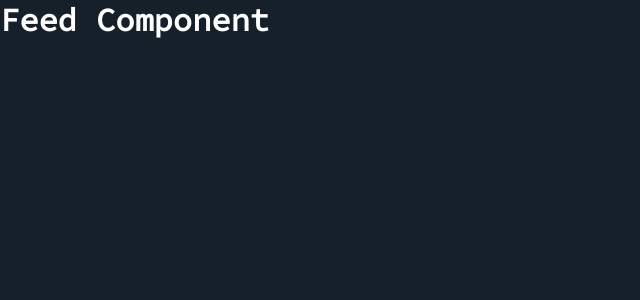
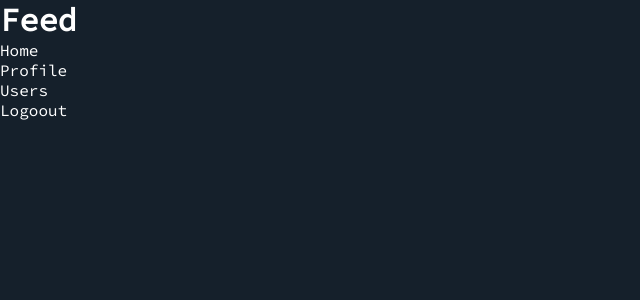
Before and after one commit to dallasclarke/social-frontend-two, a React (Create React App) app: page / in a window 1280 px wide. Shown: the top 300 px of the page, without its empty margins (0-640 px from the left). Built offline with nearby package versions, Linux system fonts and the light colour scheme; no server answers.

Commit message:
Started working on Navbar component to be displayed on Feed component.

```diff
--- a/src/actions/auth.js
+++ b/src/actions/auth.js
@@ -11,7 +11,6 @@ export const loadUser = () => async (dispatch) => {
 
   try {
     const res = await axios.get("/api/auth");
-    console.log("res =>", res);
 
     dispatch({
       type: USER_LOADED,
@@ -72,3 +71,7 @@ export const login = (email, password) => async (dispatch) => {
     console.error(err.message);
   }
 };
+
+export const logout = () => (dispatch) => {
+  dispatch({ type: LOGOUT });
+};
--- a/src/components/feed/Feed.jsx
+++ b/src/components/feed/Feed.jsx
@@ -1,9 +1,14 @@
 import React, { useEffect } from "react";
+
+import Navbar from "../navbar/Navbar";
+
+import "./Feed.css";
 
 function Feed() {
   return (
-    <div>
-      <h1>Feed Component</h1>
+    <div className="feed">
+      <h1>Feed</h1>
+      <Navbar />
     </div>
   );
 }
--- /dev/null
+++ b/src/components/navbar/Navbar.jsx
@@ -0,0 +1,29 @@
+import React from "react";
+import { Link } from "react-router-dom";
+import { useDispatch } from "react-redux";
+
+import { logout } from "../../actions/auth";
+
+function Navbar() {
+    const dispatch = useDispatch();
+  return (
+    <nav className="navbar">
+      <ul className="nav-items">
+        <li>
+          <a>Home</a>
+        </li>
+        <li>
+          <a>Profile</a>
+        </li>
+        <li>
+          <a>Users</a>
+        </li>
+        <li>
+          <a onClick={() => dispatch(logout)}>Logoout</a>
+        </li>
+      </ul>
+    </nav>
+  );
+}
+
+export default Navbar;
--- a/src/reducers/index.js
+++ b/src/reducers/index.js
@@ -1,7 +1,9 @@
 import { combineReducers } from "redux";
 
 import auth from "./auth";
+import alerts from "./alerts";
 
 export default combineReducers({
   auth,
+  alerts,
 });
```
Also changed, not shown: src/components/navbar/Navbar.css (added).
